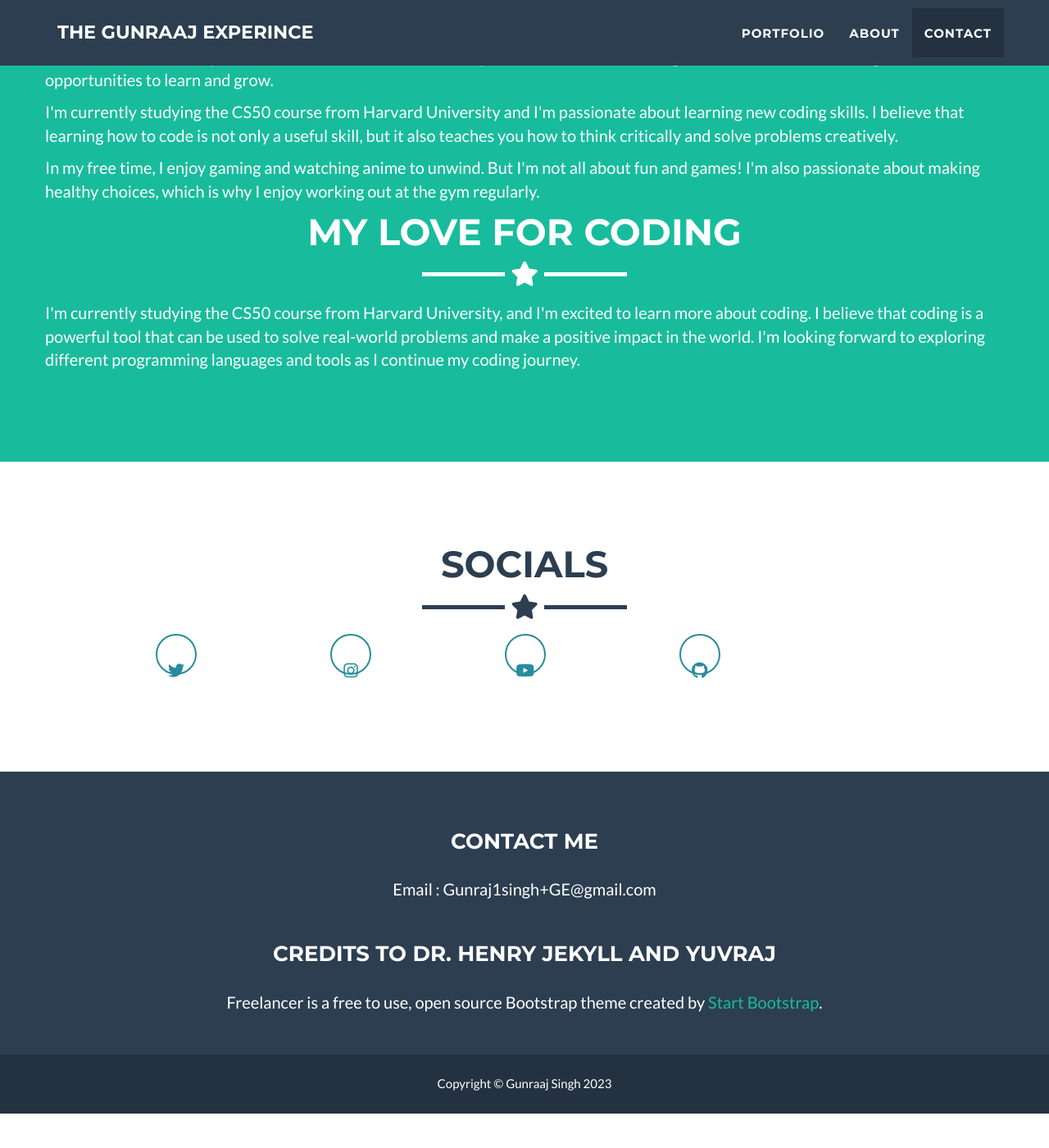
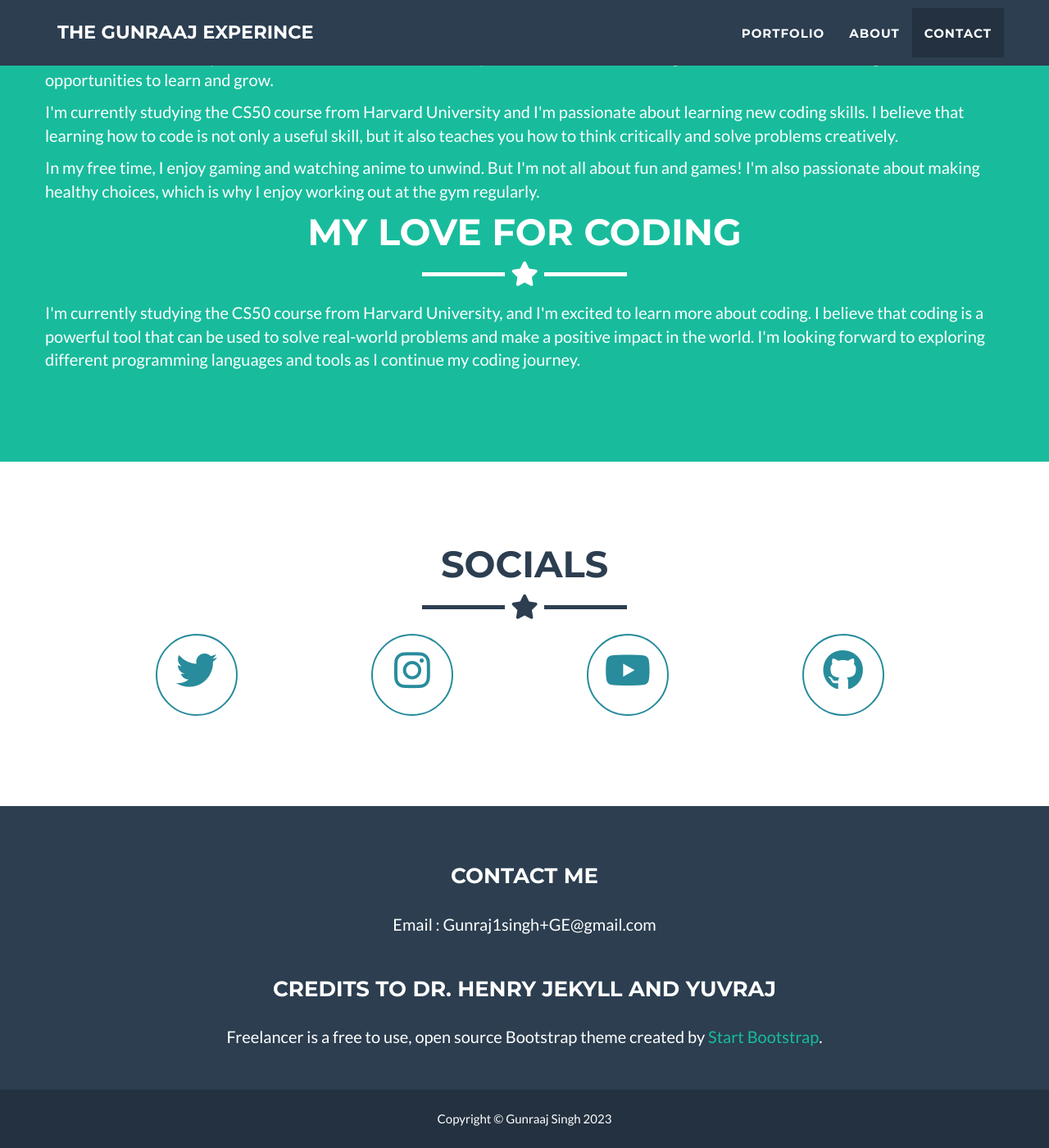
Before and after one commit to Gunraaj/Gunraaj.github.io, a Jekyll site: the page built from _posts/2014-07-18-project-1.markdown, in a window 1280 px wide and 1400 px high, scrolled down 1524 px. Shown: the whole window at 82% size. Built offline with Jekyll 4.4.1, drawn with Linux system fonts in a browser that asks for light colours; before the commit the page ends 2882 px from its top, so only the background shows below that.

Commit message:
forgot btn social changes lol

```diff
--- a/_includes/css/main.css
+++ b/_includes/css/main.css
@@ -377,12 +377,12 @@ footer .footer-below {
 
 .btn-social {
     display: inline-block;
-    width: 50px;
-    height: 50px;
+    width: 100px;
+    height: 100px;
     border: 2px solid #288c9c;
     border-radius: 100%;
     text-align: center;
-    font-size: 20px;
+    font-size: 50px;
     line-height: 85px;
 }
 
```
